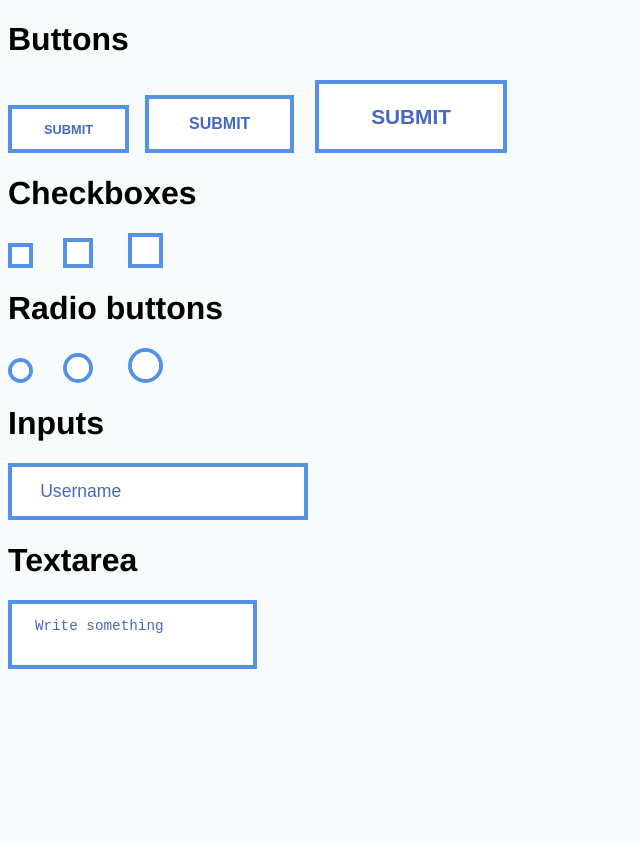
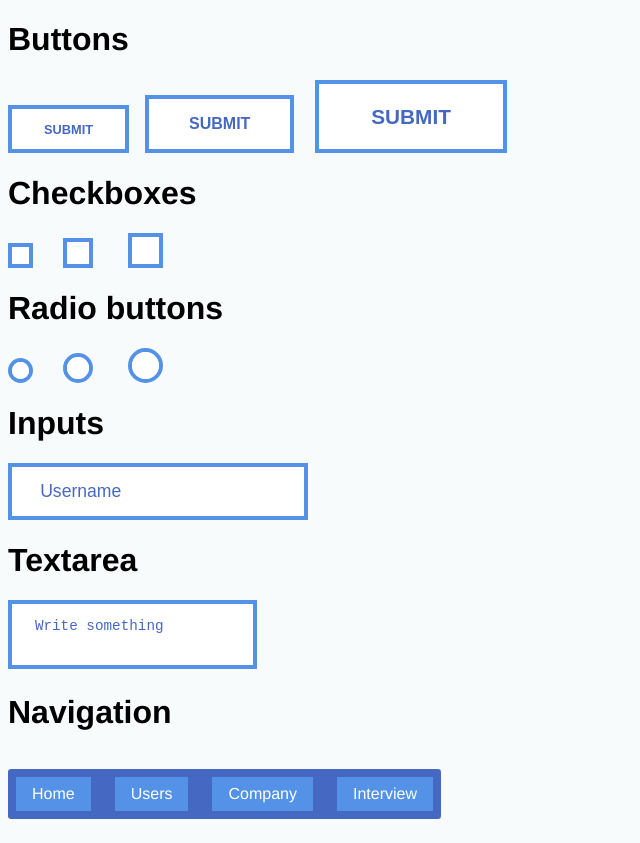
Before and after one commit to cheezyXx/Aqua, a website: page index.html in a window 1280 px wide. Shown: the whole page, without its empty margins (0-640 px from the left). Before the commit the page ends 800 px from the top, so only its background shows below. Drawn offline with Linux system fonts and the light colour scheme.

Commit message:
Component: Add menu

```diff
--- a/index.html
+++ b/index.html
@@ -9,6 +9,7 @@
     <link rel="stylesheet" href="src/checkbox.css">
     <link rel="stylesheet" href="src/input.css">
     <link rel="stylesheet" href="src/textarea.css">
+    <link rel="stylesheet" href="src/menu.css">
 </head>
 <body>
 <h1>Buttons</h1>
@@ -63,5 +64,16 @@
         <textarea class="txa" placeholder="Write something"></textarea>
     </form>
 </div>
+<h1>Navigation</h1>
+<div class="ctx">
+    <nav>
+        <ul class="nav">
+            <li><a href="#">Home</a></li>
+            <li><a href="#">Users</a></li>
+            <li><a href="#">Company</a></li>
+            <li><a href="#">Interview</a></li>
+        </ul>
+    </nav>
+</div>
 </body>
 </html>
--- /dev/null
+++ b/src/menu.css
@@ -0,0 +1,19 @@
+.nav {
+    list-style-type: none;
+    display: flex;
+    background-color: var(--secondary-color);
+    padding: 0.5em;
+    border-radius: 0.2em;
+}
+
+.nav > li + li {
+    margin-left: 1.5em;
+}
+
+.nav > li > a {
+    display: block;
+    padding: .5em 1em;
+    color: white;
+    text-decoration: none;
+    background-color: var(--primary-color);
+}
```
Also changed, not shown: README.md.
